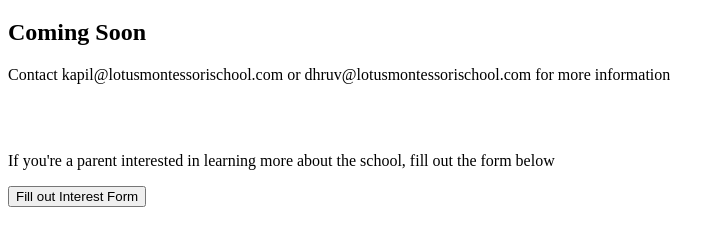
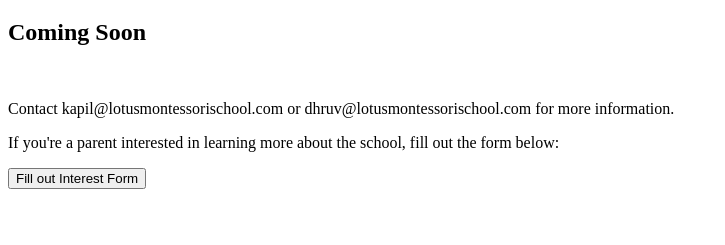
Before and after one commit to LotusMontessoriSchool/www, a plain HTML site: page public/index.html in a window 1280 px wide. Shown: the part 93-338 px from the top of the page, without its empty margins (0-725 px from the left). Drawn offline with Linux system fonts and the light colour scheme.

Commit message:
fix grammar

```diff
--- a/public/index.html
+++ b/public/index.html
@@ -19,11 +19,12 @@
 
         <h2>Coming Soon</h2>
 
-        <p>Contact kapil@lotusmontessorischool.com or dhruv@lotusmontessorischool.com for more information</p>
+        <br>
+
+        <p>Contact kapil@lotusmontessorischool.com or dhruv@lotusmontessorischool.com for more information.</p>
 
 
-        <br><br>
-        <p>If you're a parent interested in learning more about the school, fill out the form below</p>
+        <p>If you're a parent interested in learning more about the school, fill out the form below:</p>
         <button onclick="window.location.href='https://docs.google.com/forms/d/e/1FAIpQLSfnFWPthfy3UrBs3bAwGs4IBO6yUZp61bYFQdReNpz2lFH9qQ/viewform';">Fill out Interest Form</button>
 
     </body>
```
